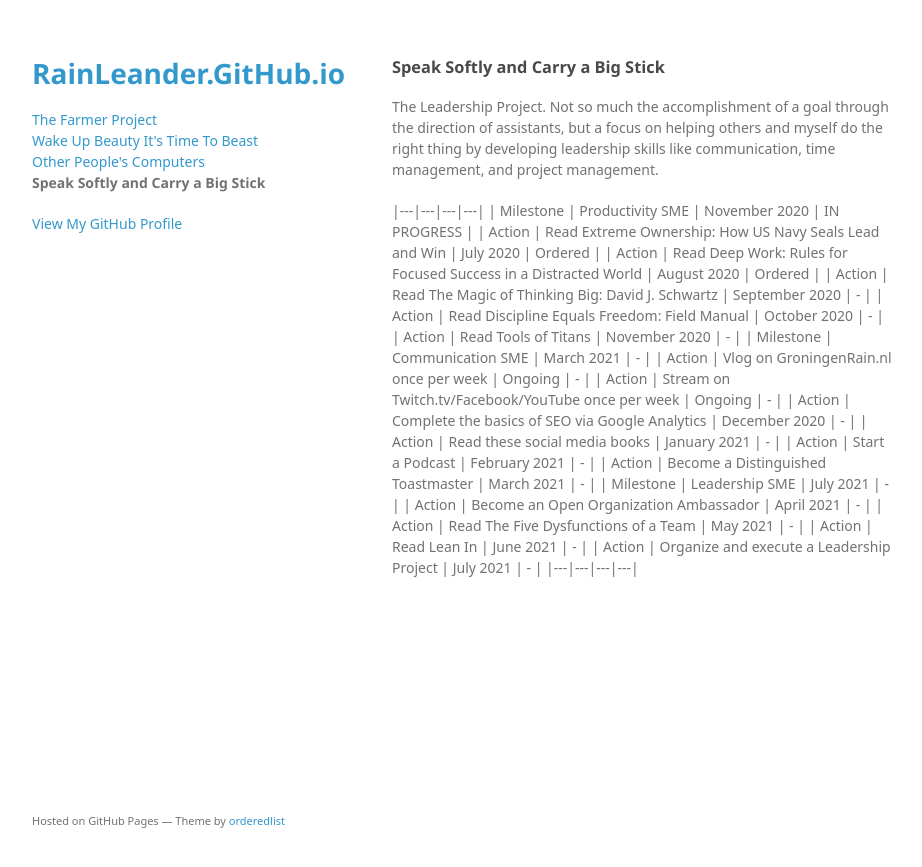
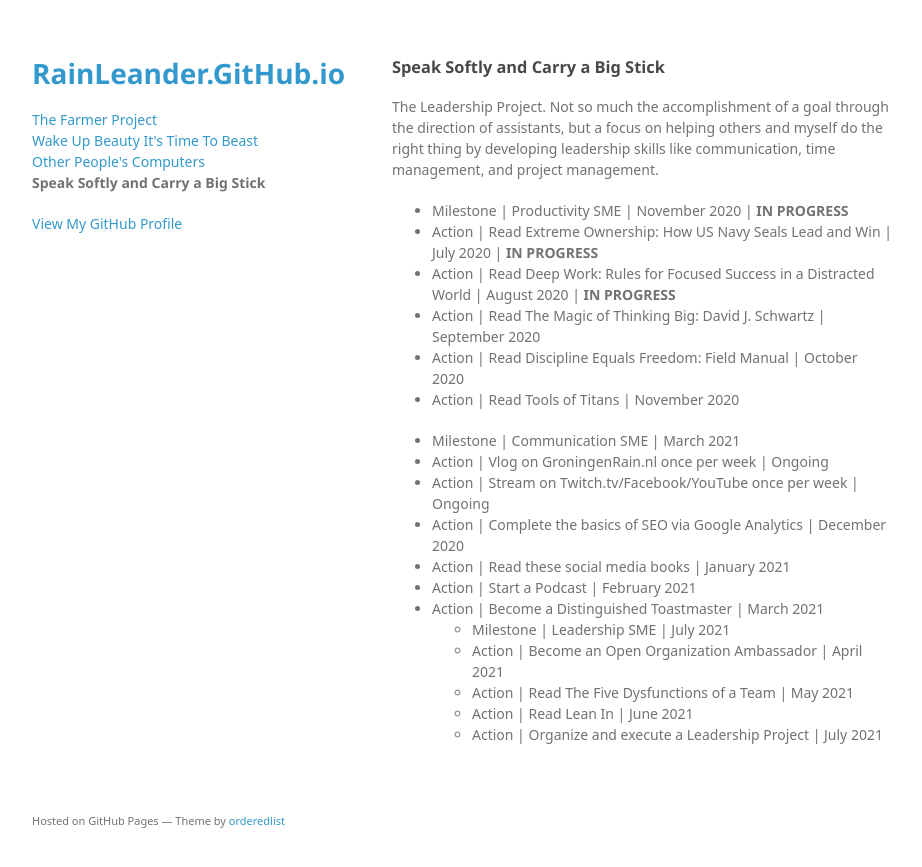
Before and after one commit to rainleander/rainleander.github.io, a Jekyll site: the page speak-softly.html, which Jekyll copies as it is, in a window 1280 px wide. Shown: the top 867 px of the page, without its empty margins (178-1100 px from the left). Built offline with Jekyll 4.4.1, drawn with Linux system fonts in a browser that asks for light colours; some web fonts are replaced.

Commit message:
Update speak-softly.html

```diff
--- a/speak-softly.html
+++ b/speak-softly.html
@@ -29,26 +29,26 @@
 <a id="speak-softly-and-carry-a-big-stick" class="anchor" href="#speak-softly-and-carry-a-big-stick" aria-hidden="true"><span aria-hidden="true" class="octicon octicon-link"></span></a>Speak Softly and Carry a Big Stick</h3>
 <p>The Leadership Project. Not so much the accomplishment of a goal through the direction of assistants, but a focus on helping others and myself do the right thing by developing leadership skills like communication, time management, and project management.</p>
 
-          |---|---|---|---|
-        | Milestone | Productivity SME | November 2020 | IN PROGRESS |
-          | Action | Read Extreme Ownership: How US Navy Seals Lead and Win | July 2020 | Ordered |
-          | Action | Read Deep Work: Rules for Focused Success in a Distracted World | August 2020 | Ordered |
-          | Action | Read The Magic of Thinking Big: David J. Schwartz | September 2020 | - |
-          | Action | Read Discipline Equals Freedom: Field Manual | October 2020 | - |
-          | Action | Read Tools of Titans | November 2020 | - |
-          | Milestone | Communication SME | March 2021 | - |
-          | Action | Vlog on GroningenRain.nl once per week | Ongoing | - |
-          | Action | Stream on Twitch.tv/Facebook/YouTube once per week | Ongoing | - |
-          | Action | Complete the basics of SEO via Google Analytics | December 2020 | - |
-          | Action | Read these social media books | January 2021 | - |
-          | Action | Start a Podcast | February 2021 | - |
-          | Action | Become a Distinguished Toastmaster | March 2021 | - |
-          | Milestone | Leadership SME | July 2021 | - |
-          | Action | Become an Open Organization Ambassador | April 2021 | - |
-          | Action | Read The Five Dysfunctions of a Team | May 2021 | - |
-          | Action | Read Lean In | June 2021 | - |
-          | Action | Organize and execute a Leadership Project | July 2021 | - |
-          |---|---|---|---|
+        <p><ul><li>Milestone | Productivity SME | November 2020 | <b>IN PROGRESS</b></li>
+        <li>Action | Read Extreme Ownership: How US Navy Seals Lead and Win | July 2020 | <b>IN PROGRESS</b></li>
+        <li>Action | Read Deep Work: Rules for Focused Success in a Distracted World | August 2020 | <b>IN PROGRESS</b></li>
+        <li>Action | Read The Magic of Thinking Big: David J. Schwartz | September 2020</li>
+        <li>Action | Read Discipline Equals Freedom: Field Manual | October 2020</li>
+        <li>Action | Read Tools of Titans | November 2020</li></ul>
+
+        <ul><li>Milestone | Communication SME | March 2021</li>
+        <li>Action | Vlog on GroningenRain.nl once per week | Ongoing</li>
+        <li>Action | Stream on Twitch.tv/Facebook/YouTube once per week | Ongoing</li>
+        <li>Action | Complete the basics of SEO via Google Analytics | December 2020</li>
+        <li>Action | Read these social media books | January 2021</li>
+        <li>Action | Start a Podcast | February 2021</li>
+        <li>Action | Become a Distinguished Toastmaster | March 2021</li>
+
+        <ul><li>Milestone | Leadership SME | July 2021</li>
+        <li>Action | Become an Open Organization Ambassador | April 2021</li>
+        <li>Action | Read The Five Dysfunctions of a Team | May 2021</li>
+        <li>Action | Read Lean In | June 2021</li>
+        <li>Action | Organize and execute a Leadership Project | July 2021</li></ul></p>
 
       </section>
       <footer>
```
